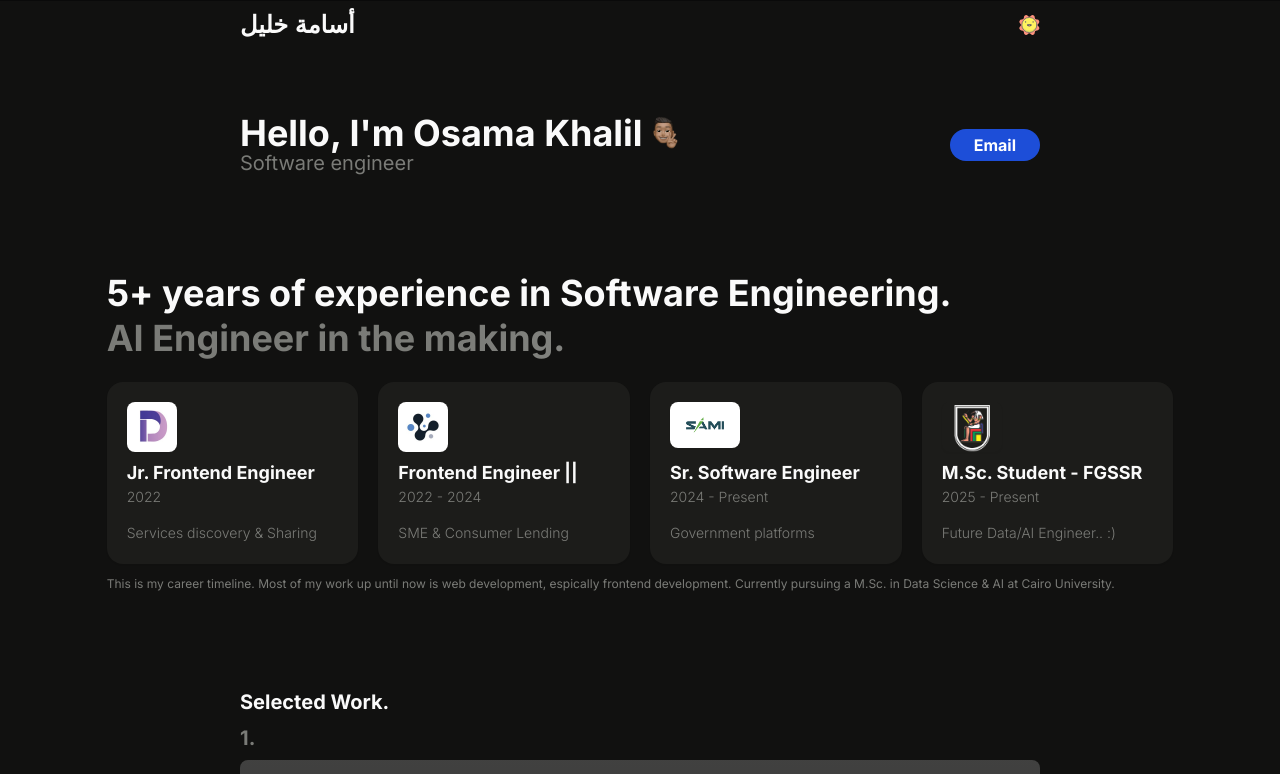
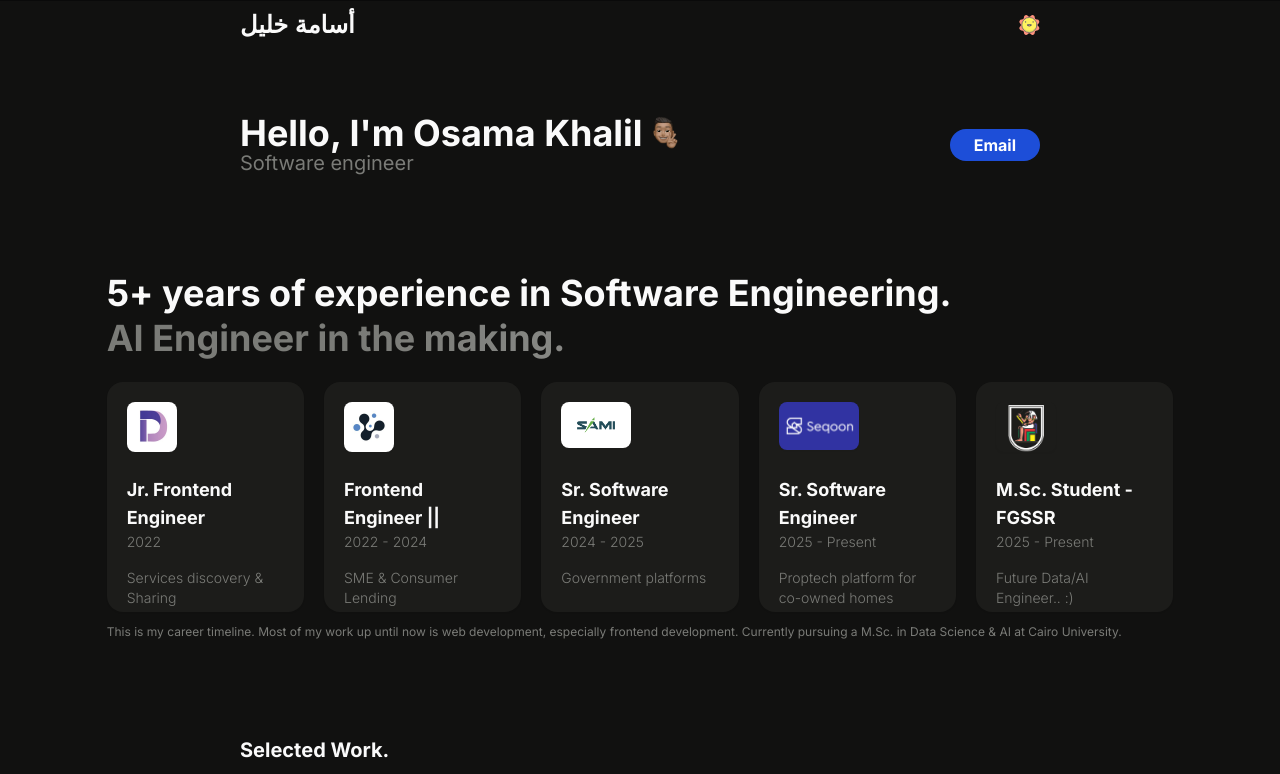
Before and after one commit to OsamaKhalilMohamed/Portfolio, a Next.js app: page / in a window 1280 px wide. Shown: the top 774 px of the page. Built offline with nearby package versions, Linux system fonts and the light colour scheme; a web font is replaced by a local one.

Commit message:
added seqoon logo

```diff
--- a/src/pages/index.tsx
+++ b/src/pages/index.tsx
@@ -10,6 +10,8 @@ import Konan4 from "../../public/konan5.png";
 import Konan5 from "../../public/konan6.png";
 import Konan6 from "../../public/konan7.png";
 import cailogo from "../../public/cailogo.png";
+import seqooonlogo from "../../public/seqoon.png";
+
 import aly from "../../public/aly.png";
 import { AnimatePresence, motion } from "framer-motion";
 import styles from "./home.module.css";
@@ -276,8 +278,16 @@ export default function Home({
                 title="Sr. Software Engineer"
                 subTitle="Government platforms"
                 size={70}
-                workYear="2024 - Present"
+                workYear="2024 - 2025"
               />{" "}
+              <MiniCard
+                src={seqooonlogo}
+                description="seqoon"
+                title="Sr. Software Engineer"
+                subTitle="Proptech platform for co-owned homes"
+                size={80}
+                workYear="2025 - Present"
+              />
               <MiniCard
                 src={cailogo}
                 description="digitopia"
@@ -285,13 +295,13 @@ export default function Home({
                 subTitle="Future Data/AI Engineer.. :)"
                 size={60}
                 workYear="2025 - Present"
-              />{" "}
+              />
             </div>
             <p className="-mt-1 text-xs text-[#7A7B77]">
               This is my career timeline. Most of my work up until now is web
-              development, espically frontend development. Currently pursuing a
+              development, especially frontend development. Currently pursuing a
               M.Sc. in Data Science & AI at Cairo University.
-            </p>{" "}
+            </p>
           </div>
 
           {/** Selected work */}
@@ -356,7 +366,7 @@ export default function Home({
           </div>
 
           {/** mini-blog section */}
-          <section
+          {/* <section
             className={`${styles.animateCustom} mb-12 mt-8 w-5/6 max-w-[800px] md:mt-12`}
           >
             <h2 className="mb-2 text-lg font-extrabold md:text-xl">
@@ -392,7 +402,7 @@ export default function Home({
             >
               Explore All Blogs {"->"}
             </Link>
-          </section>
+          </section> */}
 
           {/** more about me */}
           {/* <div
```
Also changed, not shown: public/seqoon.png (added).
